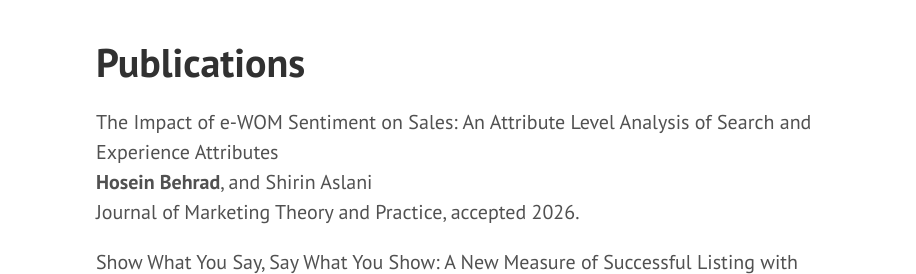
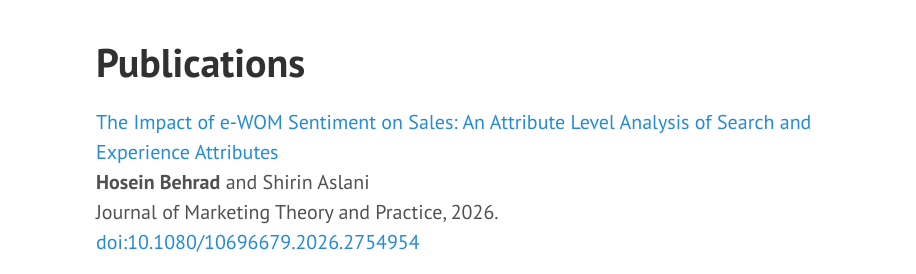
Before and after one commit to hoseinbehrad/hoseinbehrad.github.io, a plain HTML site: page academic/index.html in a window 1280 px wide. Shown: the part 373-647 px from the top of the page, 364-1280 px from the left. Drawn offline with Linux system fonts and the light colour scheme; some icons are missing; a web font is replaced by a local one.

Commit message:
Update index.html

```diff
--- a/academic/index.html
+++ b/academic/index.html
@@ -114,30 +114,18 @@
 
 
 
-    <li>
-      <div>The Impact of e-WOM Sentiment on Sales: An Attribute Level Analysis of Search and Experience Attributes</div>
-
-      <div>
-
-
-        <b>Hosein Behrad</b>,
-
-
-
-              and
-
-
-            Shirin Aslani
-
-
-
-      </div>
-
-        <div>Journal of Marketing Theory and Practice, accepted 2026.</div>
-
-
-
-    </li>
+<li>
+  <div>
+    <a href="https://doi.org/10.1080/10696679.2026.2754954" target="_blank" rel="noopener">
+      The Impact of e-WOM Sentiment on Sales: An Attribute Level Analysis of Search and Experience Attributes
+    </a>
+  </div>
+  <div><b>Hosein Behrad</b> and Shirin Aslani</div>
+  <div>
+    Journal of Marketing Theory and Practice, 2026.
+    <a href="https://doi.org/10.1080/10696679.2026.2754954" target="_blank" rel="noopener">doi:10.1080/10696679.2026.2754954</a>
+  </div>
+</li>
 
 
 
```
